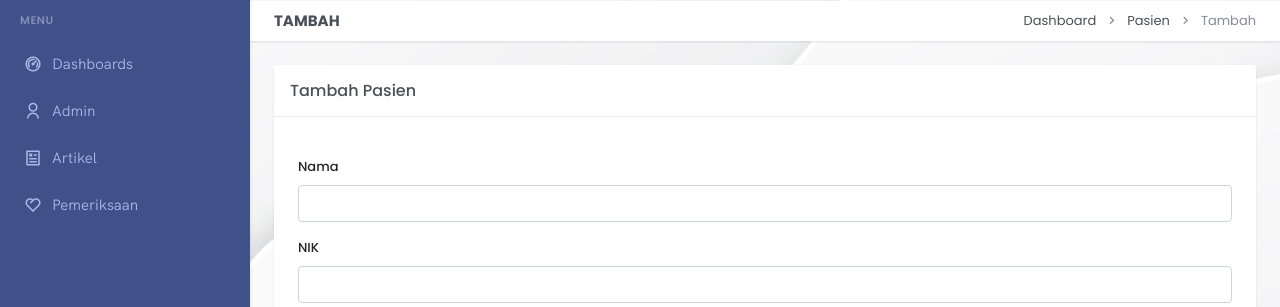
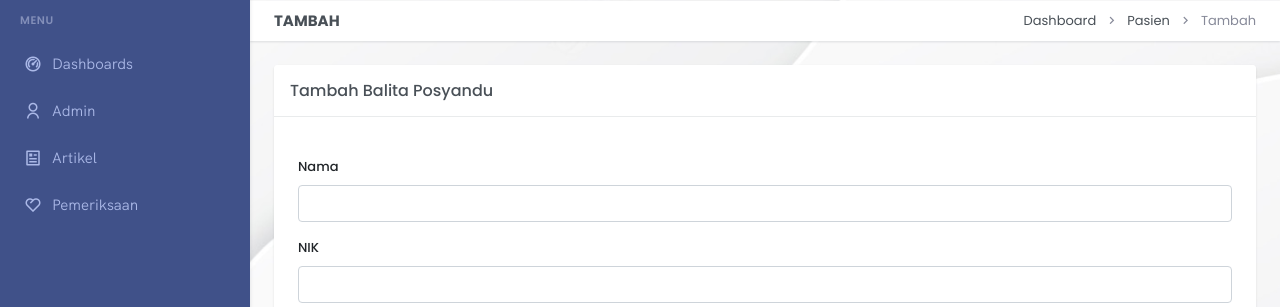
Before and after one commit to rezalmp7/04112022_stunting_web, a Laravel app: page /admin/pasien/create in a window 1280 px wide. Shown: the part 70-377 px from the top of the page. Run offline with Laravel 9, Linux system fonts and the light colour scheme; a user stored in the database is signed in; data comes from the database, SQL or seed files in the repository; some libraries are stand-ins or nearby versions.

Commit message:
update create balita / pasien

```diff
--- a/resources/views/admin/pasien/create.blade.php
+++ b/resources/views/admin/pasien/create.blade.php
@@ -30,7 +30,7 @@
                     <div class="col-12">
                         <div class="card">
                             <div class="card-header">
-                                <h5 class="card-title mb-0">Tambah Pasien</h5>
+                                <h5 class="card-title mb-0">Tambah Balita Posyandu</h5>
                             </div>
                             <div class="card-body p-4">
                                 <form method="POST" action="{{ url('/') }}/admin/pasien/store">
--- a/resources/views/admin/pemeriksaan/index.blade.php
+++ b/resources/views/admin/pemeriksaan/index.blade.php
@@ -29,7 +29,7 @@
                         <div class="card">
                             <div class="card-header">
                                 <h5 class="card-title mb-0 d-inline">List Pemeriksaan</h5>
-                                <a href="{{ url('/') }}/admin/pasien/create" class="btn btn-success btn-sm float-end"><i class=" ri-user-add-line"></i> Tambah Pasien</a>
+                                <a href="{{ url('/') }}/admin/pasien/create" class="btn btn-success btn-sm float-end"><i class=" ri-user-add-line"></i> Tambah Balita Posyandu</a>
                             </div>
                             <div class="card-body">
                                 <table id="example" class="table dt-responsive nowrap table-striped align-middle" style="width:100%">
```
